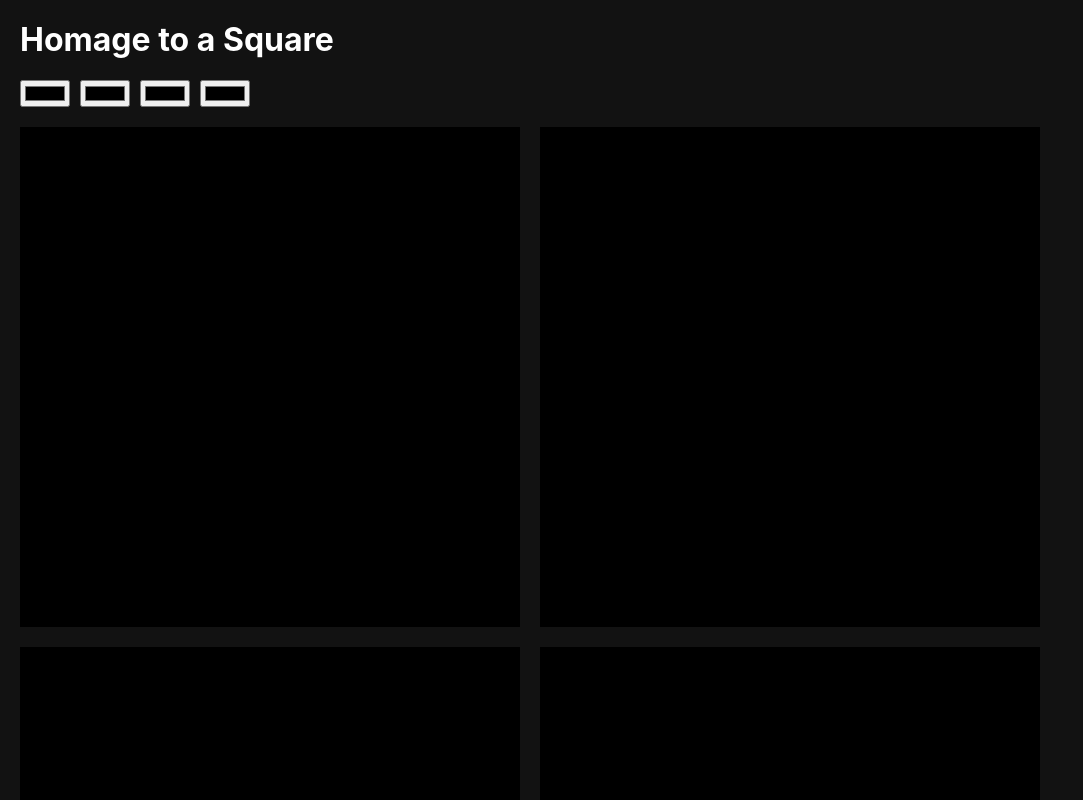
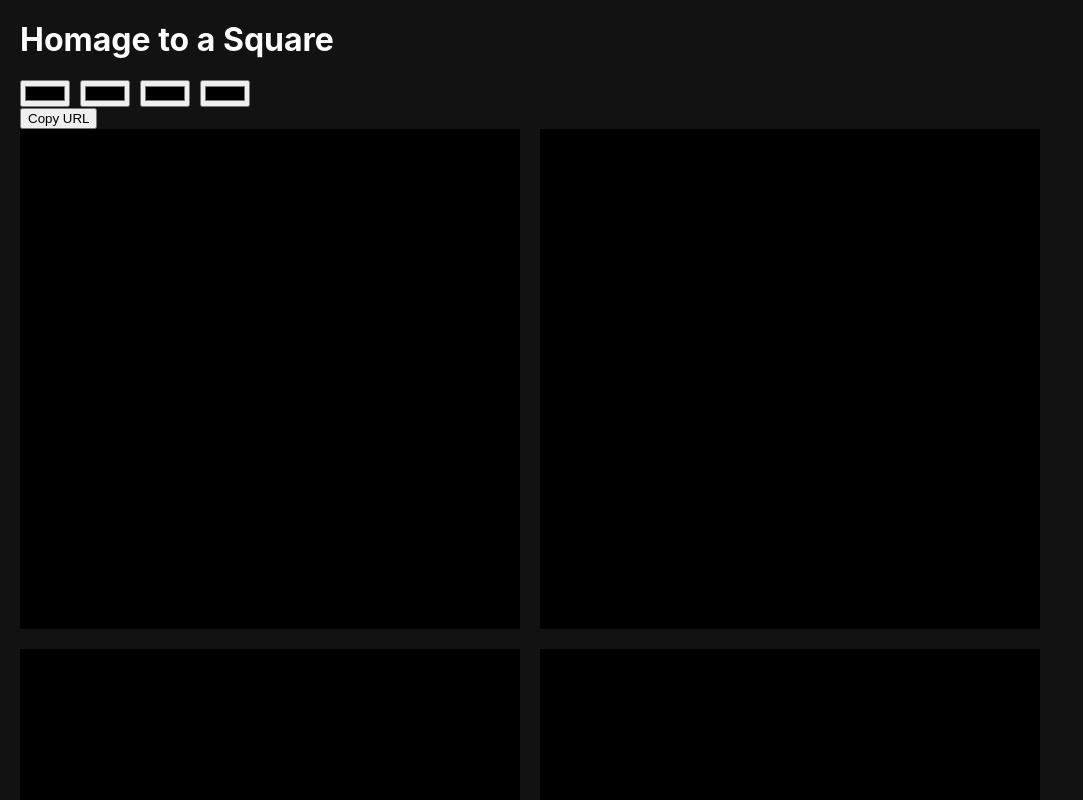
Before and after one commit to iafiawik/homage-to-a-square, a React (Create React App) app: page / in a window 1280 px wide. Shown: the top 800 px of the page, without its empty margins (0-1083 px from the left). Built offline with nearby package versions, Linux system fonts and the light colour scheme.

Commit message:
Add ability to share URLs

```diff
--- a/src/App.tsx
+++ b/src/App.tsx
@@ -18,6 +18,27 @@ function App() {
     "favourites",
     []
   );
+
+  React.useEffect(() => {
+    const params = new URLSearchParams(window.location.search);
+    const colors = params.get("colors");
+
+    if (colors?.length === 4) {
+      console.log(colors);
+      window.setTimeout(() => {
+        setColor1("#" + colors[0]);
+        setColor2("#" + colors[1]);
+        setColor3("#" + colors[2]);
+        setColor4("#" + colors[3]);
+      }, 0);
+
+      const params2 = new URLSearchParams(window.location.search);
+      console.log("delete");
+      window.setTimeout(() => {
+        params2.delete("colors");
+      }, 0);
+    }
+  }, [setColor1, setColor2, setColor3, setColor4]);
 
   const permutators = perm([color1, color2, color3, color4]).filter(
     (p) => p.length === 4
@@ -49,6 +70,24 @@ function App() {
         />{" "}
       </div>
 
+      <button
+        onClick={() => {
+          const colorsString =
+            `${color1},${color2},${color3},${color4}`.replaceAll("#", "");
+
+          if ("URLSearchParams" in window) {
+            var searchParams = new URLSearchParams(window.location.search);
+            searchParams.set("colors", colorsString);
+            var newRelativePathQuery =
+              window.location.href + "?" + searchParams.toString();
+
+            console.log("newRelativePathQuery", newRelativePathQuery);
+            navigator.clipboard.writeText(newRelativePathQuery);
+          }
+        }}
+      >
+        Copy URL
+      </button>
       <br />
 
       <div className="squares">
@@ -121,6 +160,14 @@ function App() {
                 setColor2(colors[1]);
                 setColor3(colors[2]);
                 setColor4(colors[3]);
+                const colorsString =
+                  `${color1},${color2},${color3},${color4}`.replaceAll("#", "");
+
+                var searchParams = new URLSearchParams(window.location.search);
+                searchParams.delete("colors");
+                searchParams.set("colors", colorsString);
+
+                window.location.search = "?" + searchParams.toString();
               }}
             >
               Load colours
```
